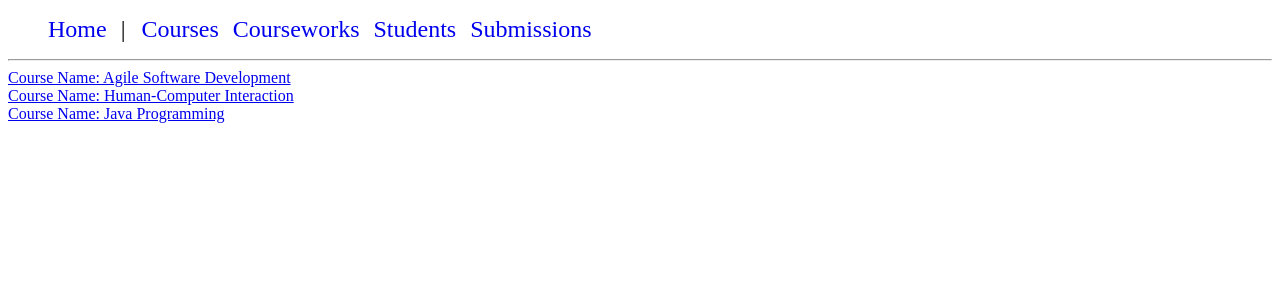
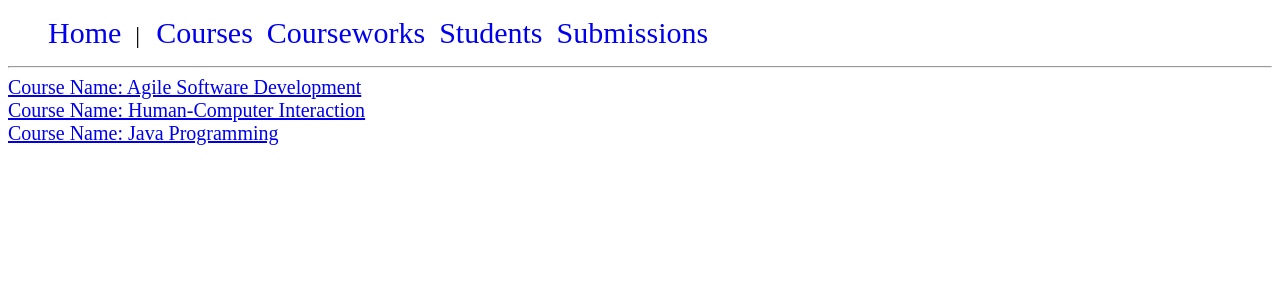
Before and after one commit to pmdredd/Uni3rdAGILEProject, a PHP site: page /courses/all_courses.php in a window 1280 px wide. Shown: the top 300 px of the page. Run offline with PHP 8.4, Linux system fonts and the light colour scheme; data comes from the database, SQL or seed files in the repository.

Commit message:
make font size bigger on a and p tags for readability

```diff
--- a/css/stylesheet.css
+++ b/css/stylesheet.css
@@ -20,4 +20,9 @@
 
 #menu a {
     text-decoration: none;
+    font-size: 30px;
 }
+
+a, p {
+    font-size: 20px;
+}
```
